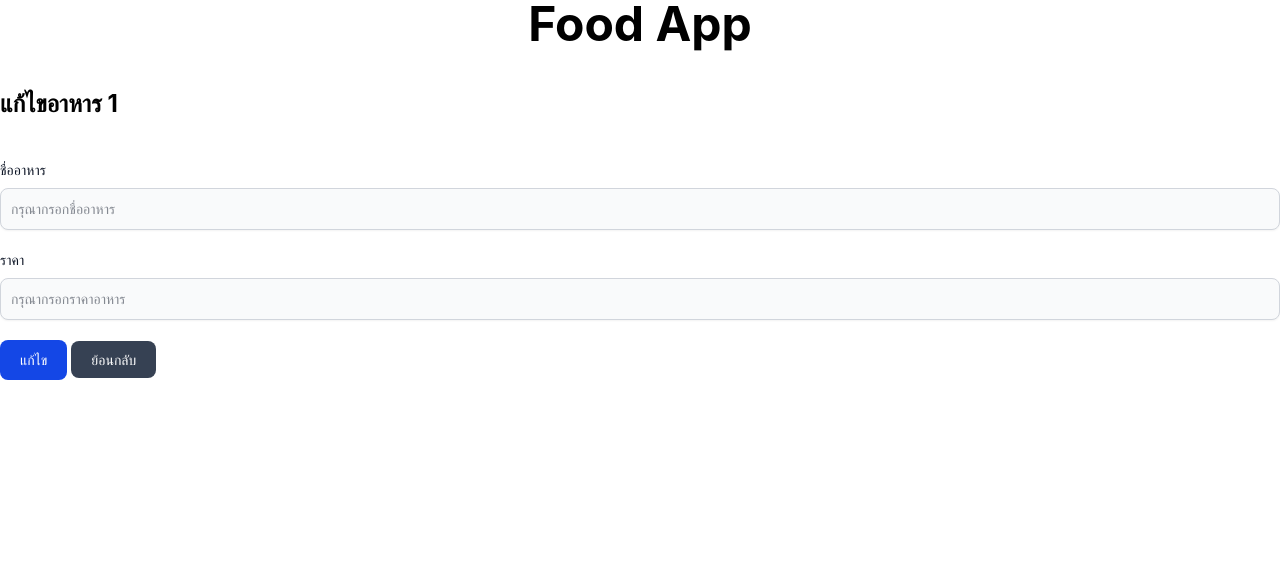
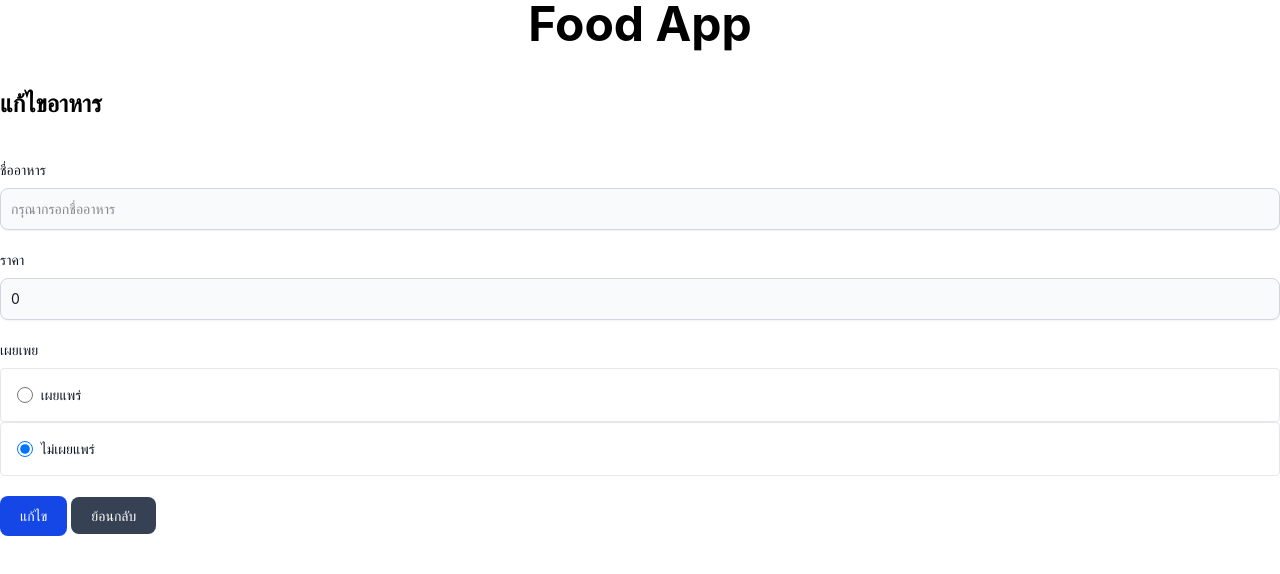
Before and after one commit to teebin2019/food-app, a React (Vite) app: page /edit/1 in a window 1280 px wide. Shown: the top 574 px of the page. Built offline with nearby package versions, Linux system fonts and the light colour scheme; no server answers.

Commit message:
update Crud

```diff
--- a/src/App.tsx
+++ b/src/App.tsx
@@ -5,6 +5,7 @@ interface Food {
   id: number;
   name: string;
   price: string;
+  is_sell: boolean;
 }
 
 function App() {
@@ -19,6 +20,20 @@ function App() {
       console.error(error);
     }
   }
+
+  const handleDelete = async (userID: number) => {
+    try {
+      const response = await fetch("/api/foods/" + userID, {
+        method: "DELETE",
+        redirect: "follow",
+      });
+      const result = await response.json();
+      console.log(result);
+      fetchData();
+    } catch (error) {
+      console.error(error);
+    }
+  };
 
   useEffect(() => {
     fetchData();
@@ -55,6 +70,9 @@ function App() {
                       ราคา
                     </th>
                     <th scope="col" className="px-6 py-3">
+                      การเผยแพร่
+                    </th>
+                    <th scope="col" className="px-6 py-3">
                       ดำเนินการ
                     </th>
                   </tr>
@@ -74,6 +92,17 @@ function App() {
                       <td className="px-6 py-4">{item.name}</td>
                       <td className="px-6 py-4">{item.price}</td>
                       <td className="px-6 py-4">
+                        <span
+                          className={`${
+                            item.is_sell
+                              ? "bg-green-100 text-green-800 dark:bg-green-900 dark:text-green-300"
+                              : "bg-red-100 text-red-800 dark:bg-red-900 dark:text-red-300"
+                          }  text-xs font-medium me-2 px-2.5 py-0.5 rounded-sm `}
+                        >
+                          {item.is_sell ? "เผยแพร่" : "ไม่เผยแพร่"}
+                        </span>
+                      </td>
+                      <td className="px-6 py-4">
                         <NavLink
                           to={`/edit/${item.id}`}
                           className="text-white bg-blue-700 hover:bg-blue-800 focus:outline-none focus:ring-4 focus:ring-blue-300 font-medium rounded-full text-sm px-5 py-2.5 text-center me-2 mb-2 dark:bg-blue-600 dark:hover:bg-blue-700 dark:focus:ring-blue-800"
@@ -83,7 +112,7 @@ function App() {
                         </NavLink>
                         <button
                           type="button"
-                          onClick={() => alert("ลบ")}
+                          onClick={() => handleDelete(item.id)}
                           className="text-white bg-red-700 hover:bg-red-800 focus:outline-none focus:ring-4 focus:ring-red-300 font-medium rounded-full text-sm px-5 py-2.5 text-center me-2 mb-2 dark:bg-red-600 dark:hover:bg-red-700 dark:focus:ring-red-900"
                         >
                           ลบ
--- a/src/Create.tsx
+++ b/src/Create.tsx
@@ -38,7 +38,7 @@ function Create() {
             <form className="max-w-full mx-auto" onSubmit={submit}>
               <div className="mb-5">
                 <label
-                  htmlFor="text"
+                  htmlFor="name"
                   className="block mb-2 text-sm font-medium text-gray-900 dark:text-white"
                 >
                   ชื่ออาหาร
--- a/src/Edit.tsx
+++ b/src/Edit.tsx
@@ -1,7 +1,52 @@
+import { useEffect, useState } from "react";
 import { NavLink, useParams } from "react-router";
 
 function Edit() {
-  let params = useParams();
+  const params = useParams();
+
+  const [name, setName] = useState("");
+  const [price, setPrice] = useState(0);
+  const [isSell, setIsSell] = useState(false);
+
+  const fetchData = async () => {
+    try {
+      const response = await fetch("/api/foods/" + params.id);
+      const result = await response.json();
+      setName(result.name);
+      setPrice(result.price);
+      setIsSell(result.is_sell);
+    } catch (error) {
+      console.error(error);
+    }
+  };
+
+  useEffect(() => {
+    fetchData();
+  }, [params.id]);
+
+  const submit = async (e: any) => {
+    e.preventDefault();
+
+    try {
+      // ✅ Fix 1: Use params.id instead of hardcoded 7
+      const response = await fetch("/api/foods/" + params.id, {
+        method: "PATCH",
+        headers: { "Content-Type": "application/json" },
+        body: JSON.stringify({
+          name: name,
+          price: price,
+          is_sell: isSell, // ✅ Fix 2: Use isSell state instead of hardcoded false
+        }),
+        redirect: "follow",
+      });
+      const result = await response.json();
+      console.log(result);
+      window.history.back();
+    } catch (error) {
+      console.error(error);
+    }
+  };
+
   return (
     <>
       <div className="container mx-auto">
@@ -11,13 +56,13 @@ function Edit() {
           </div>
 
           <div>
-            <p className="text-2xl font-bold ">แก้ไขอาหาร {params.id}</p>
+            <p className="text-2xl font-bold ">แก้ไขอาหาร</p>
           </div>
           <div>
-            <form className="max-w-full mx-auto">
+            <form className="max-w-full mx-auto" onSubmit={submit}>
               <div className="mb-5">
                 <label
-                  htmlFor="text"
+                  htmlFor="name"
                   className="block mb-2 text-sm font-medium text-gray-900 dark:text-white"
                 >
                   ชื่ออาหาร
@@ -27,6 +72,8 @@ function Edit() {
                   id="name"
                   className="shadow-xs bg-gray-50 border border-gray-300 text-gray-900 text-sm rounded-lg focus:ring-blue-500 focus:border-blue-500 block w-full p-2.5 dark:bg-gray-700 dark:border-gray-600 dark:placeholder-gray-400 dark:text-white dark:focus:ring-blue-500 dark:focus:border-blue-500 dark:shadow-xs-light"
                   placeholder="กรุณากรอกชื่ออาหาร"
+                  value={name}
+                  onChange={(e) => setName(e.target.value)}
                   required
                 />
               </div>
@@ -42,8 +89,49 @@ function Edit() {
                   id="price"
                   className="shadow-xs bg-gray-50 border border-gray-300 text-gray-900 text-sm rounded-lg focus:ring-blue-500 focus:border-blue-500 block w-full p-2.5 dark:bg-gray-700 dark:border-gray-600 dark:placeholder-gray-400 dark:text-white dark:focus:ring-blue-500 dark:focus:border-blue-500 dark:shadow-xs-light"
                   placeholder="กรุณากรอกราคาอาหาร"
+                  value={price}
+                  onChange={(e) => setPrice(Number(e.target.value))}
                   required
                 />
+              </div>
+              <div className="mb-5">
+                <label className="block mb-2 text-sm font-medium text-gray-900 dark:text-white">
+                  เผยเพย
+                </label>
+                <div className="flex items-center ps-4 border border-gray-200 rounded-sm dark:border-gray-700">
+                  <input
+                    id="bordered-radio-1"
+                    type="radio"
+                    value="true"
+                    checked={isSell === true}
+                    onChange={() => setIsSell(true)}
+                    name="bordered-radio"
+                    className="w-4 h-4 text-blue-600 bg-gray-100 border-gray-300 focus:ring-blue-500 dark:focus:ring-blue-600 dark:ring-offset-gray-800 focus:ring-2 dark:bg-gray-700 dark:border-gray-600"
+                  />
+                  <label
+                    htmlFor="bordered-radio-1"
+                    className="w-full py-4 ms-2 text-sm font-medium text-gray-900 dark:text-gray-300"
+                  >
+                    เผยแพร่
+                  </label>
+                </div>
+                <div className="flex items-center ps-4 border border-gray-200 rounded-sm dark:border-gray-700">
+                  <input
+                    id="bordered-radio-2"
+                    type="radio"
+                    value="false"
+                    checked={isSell === false}
+                    onChange={() => setIsSell(false)}
+                    name="bordered-radio"
+                    className="w-4 h-4 text-blue-600 bg-gray-100 border-gray-300 focus:ring-blue-500 dark:focus:ring-blue-600 dark:ring-offset-gray-800 focus:ring-2 dark:bg-gray-700 dark:border-gray-600"
+                  />
+                  <label
+                    htmlFor="bordered-radio-2"
+                    className="w-full py-4 ms-2 text-sm font-medium text-gray-900 dark:text-gray-300"
+                  >
+                    ไม่เผยแพร่
+                  </label>
+                </div>
               </div>
               <button
                 type="submit"
```
